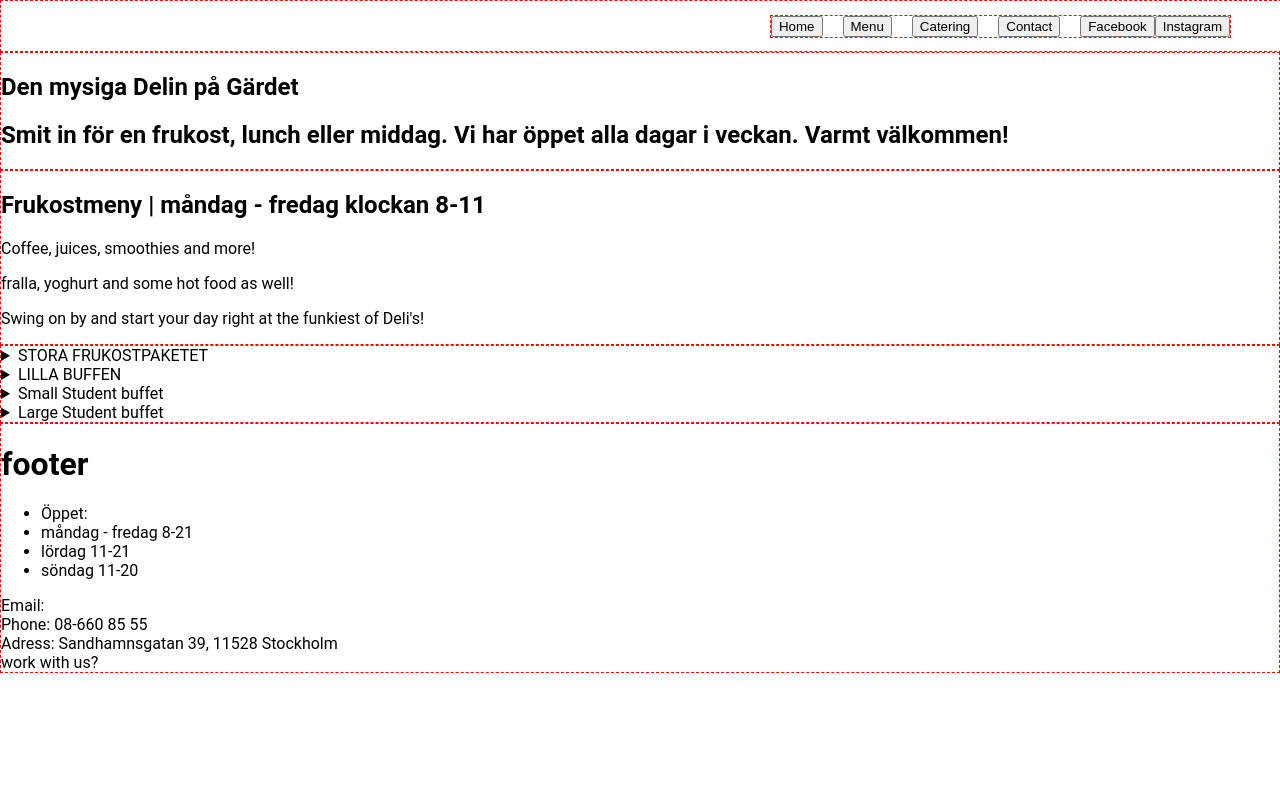
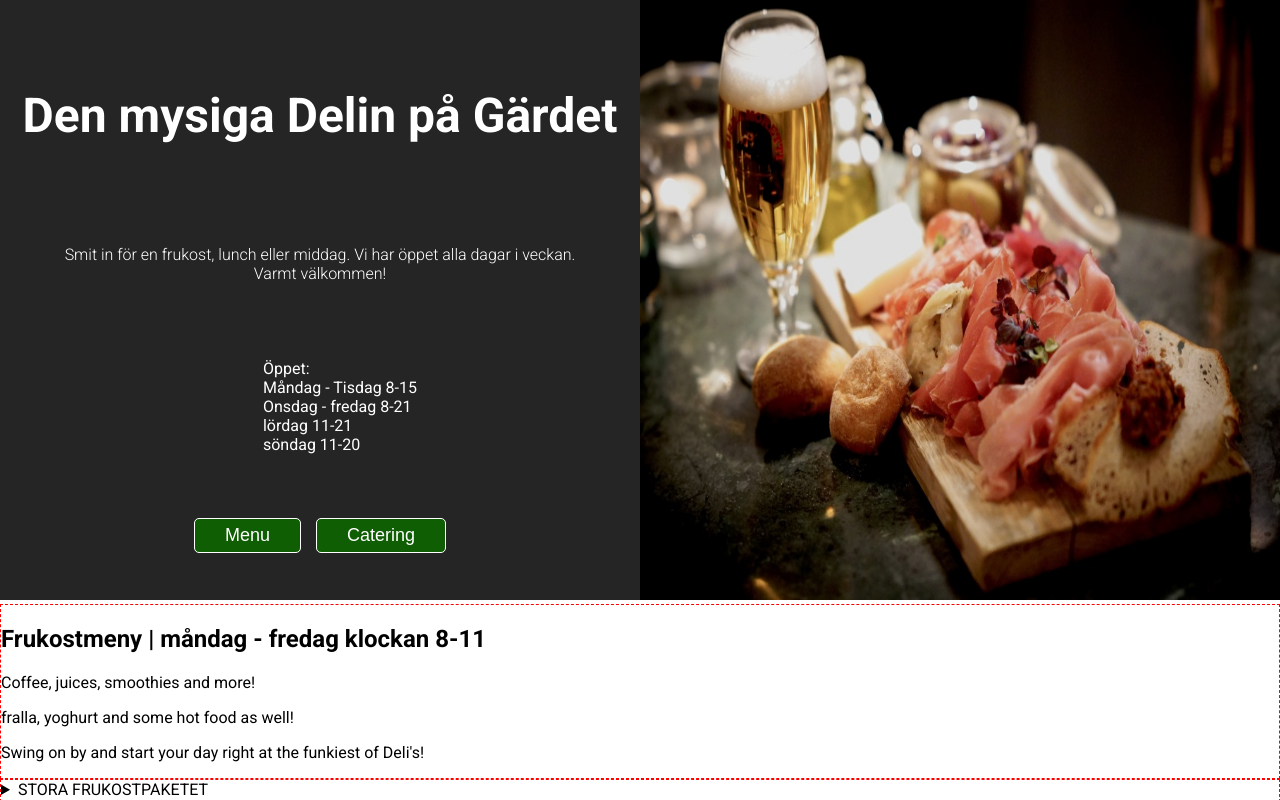
Before and after one commit to Chris-Wagg/deli-rebuild, a Next.js app: page / in a window 1280 px wide. Shown: the top 800 px of the page. Built offline with nearby package versions, Linux system fonts and the light colour scheme.

Commit message:
styling mostly done on the hero section

```diff
--- a/pages/HeroSection.jsx
+++ b/pages/HeroSection.jsx
@@ -1,19 +1,33 @@
+import LeftDrawer from '../components/LeftDrawer'
+
 export default function HeroSection() {
 	return (
 		<>
 			<section className="hero-container">
 				{/* logo should go here */}
-				<h1 className="hero-text">Den mysiga Delin på Gärdet</h1>
-				<h2 className="info-text">
-					Smit in för en frukost, lunch eller middag. Vi har öppet alla dagar i
-					veckan. Varmt välkommen!
-				</h2>
-				{/* <section className="image-container">
-					<img src="" alt="" />
-					<img src="" alt="" />
-					<img src="" alt="" />
-					<img src="" alt="" />
-				</section> */}
+				<div className="hero-text-container">
+					<h1 className="hero-text">Den mysiga Delin på Gärdet</h1>
+					<h2 className="info-text">
+						Smit in för en frukost, lunch eller middag. Vi har öppet alla dagar
+						i veckan. Varmt välkommen!
+					</h2>
+					<div className="opening-hours-text">
+						<ul>
+							Öppet:
+							<div>Måndag - Tisdag 8-15</div>
+							<div>Onsdag - fredag 8-21</div>
+							<div>lördag 11-21</div>
+							<div>söndag 11-20</div>
+						</ul>
+					</div>
+					<div className="button-container">
+						<LeftDrawer />
+						<button>Catering</button>
+					</div>
+				</div>
+				<div>
+					<img src="food-3.jpg" alt="food-1-image" />
+				</div>
 			</section>
 		</>
 	)
--- a/pages/adminPages/AdminDash.jsx
+++ /dev/null
@@ -1,3 +0,0 @@
-export default function AdminDash() {
-	return <div>this is the admin dash</div>
-}
--- a/pages/index.js
+++ b/pages/index.js
@@ -9,7 +9,7 @@ import HeroSection from './HeroSection'
 export default function Home() {
 	return (
 		<>
-			<NavBar />
+			{/* <NavBar /> */}
 			<HeroSection />
 
 			<BreakfastMenu />
--- a/styles/globals.css
+++ b/styles/globals.css
@@ -1,18 +1,28 @@
+@import url('https://fonts.googleapis.com/css2?family=Roboto:ital,wght@0,100;0,300;0,400;0,500;0,700;0,900;1,100;1,300;1,400;1,500;1,700;1,900&display=swap');
+
 body {
 	margin: 0;
-	font-family: roboto;
-}
-
-code {
-	font-family: source-code-pro, Menlo, Monaco, Consolas, 'Courier New',
-		monospace;
+	font-family: 'Roboto', sans-serif;
 }
 
 :root {
 	--border: 1px dashed red;
+	--main-background: #105e04;
 }
 
 button {
+	background-color: var(--main-background);
+	color: white;
+	border: 1px solid white;
+	border-radius: 5px;
+	font-size: 18px;
+	padding: 6px 30px 6px 30px;
+	text-align: center;
+}
+
+img {
+	width: 50vw;
+	height: 75vh;
 }
 
 /* Nav bar */
@@ -24,25 +34,52 @@ button {
 	justify-content: flex-end;
 	align-items: center;
 	border: var(--border);
-}
-
-.logo-container > img {
-	/* border: var(--border); */
-	width: 300px;
+	background-color: var(--main-background);
 }
 
 .nav-buttons-container {
 	display: flex;
-	/* justify-content: space-between; */
 	gap: 20px;
 	border: var(--border);
 	margin-right: 50px;
+	height: 100%;
 }
 
 /* hero section */
 
 .hero-container {
-	border: var(--border);
+	/* border: var(--border); */
+	display: flex;
+}
+
+.hero-text-container {
+	width: 50vw;
+	height: 75vh;
+	background-color: #252525;
+	color: white;
+	display: flex;
+	flex-direction: column;
+	justify-content: space-evenly;
+	align-items: center;
+}
+
+.hero-text-container > h1 {
+	font-size: 48px;
+}
+
+.hero-text-container > h2 {
+	font-size: 16px;
+	font-weight: 300;
+}
+
+.hero-text + .info-text {
+	width: 80%;
+	text-align: center;
+}
+
+.button-container {
+	display: flex;
+	gap: 15px;
 }
 
 /* breakfast menu */
```
Also changed, not shown: sections/HeroSection.jsx (deleted, +0 -10 lines), public/food-3.jpg (added), 1 other file (tests, documents, lock files or other folders).
